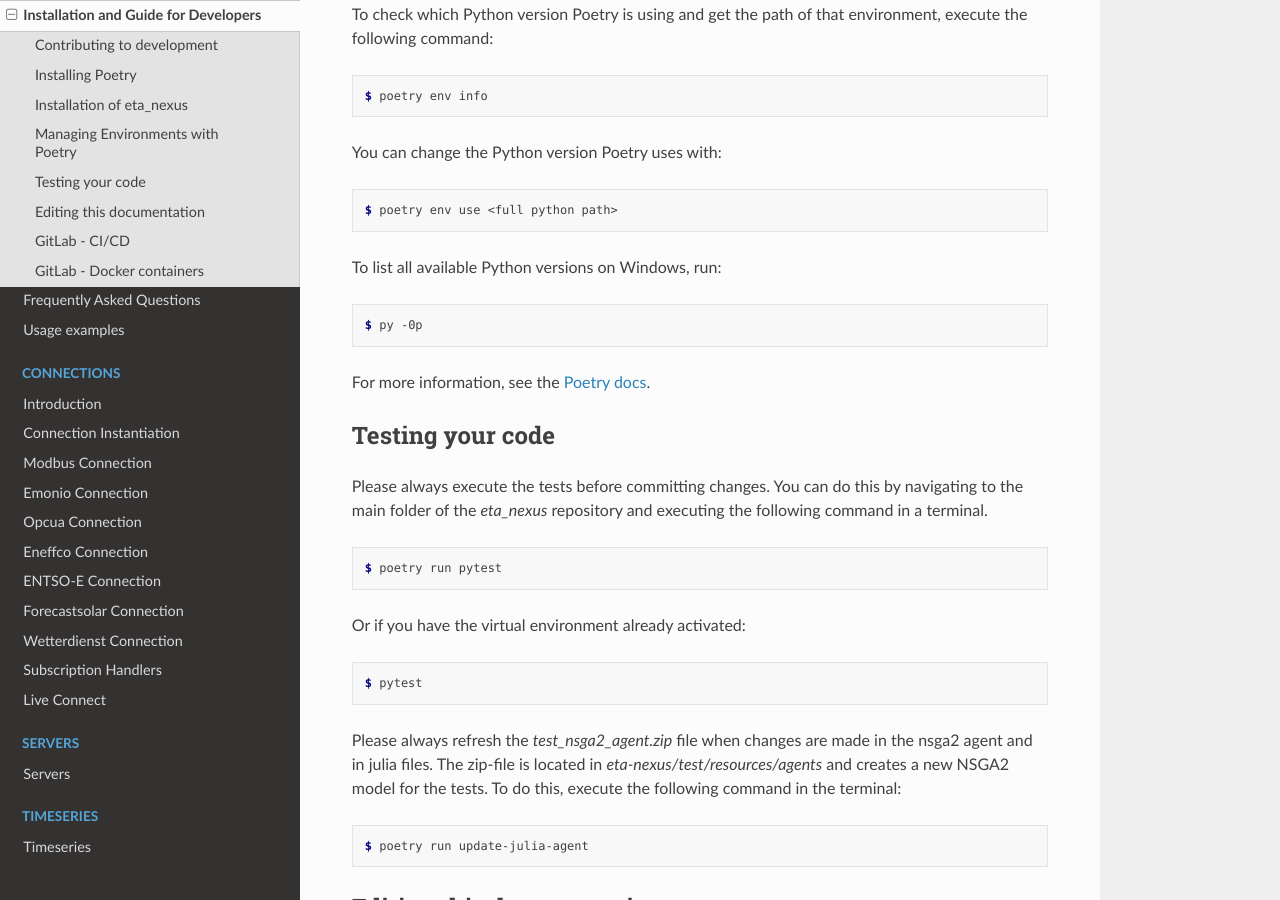
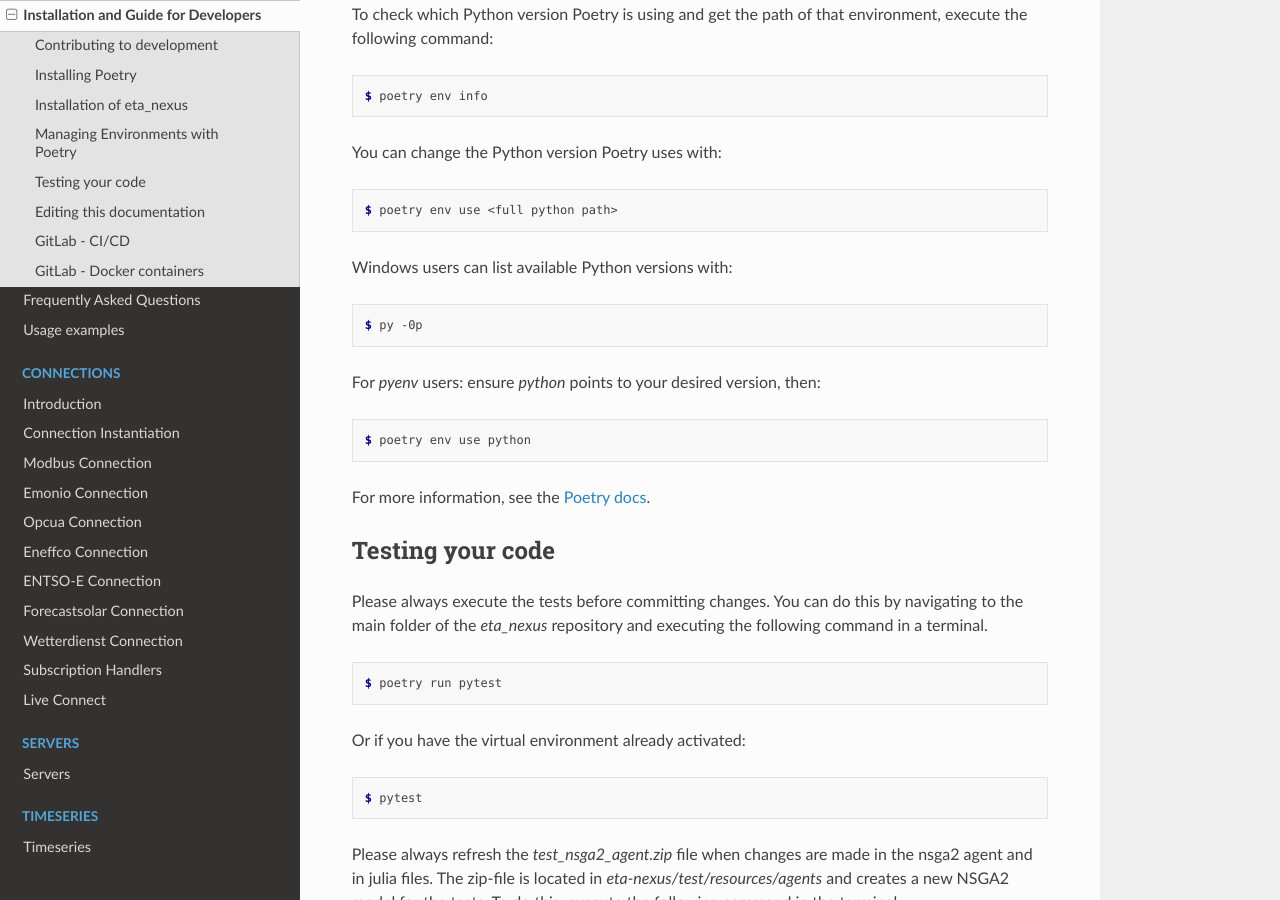
Before and after one commit to PTW-TUDa/eta-nexus, a Sphinx documentation site: the page built from docs/guide/development.rst, in a window 1280 px wide and 900 px high, scrolled down 2949 px. Built offline with Sphinx 7.4.7 and the Read the Docs theme 3.1.0, drawn with Linux system fonts in a browser that asks for light colours; pages that are not in the unit, such as notebooks, are missing from menus.

Commit message:
Resolve "Add Pyenv +  Poetry guide to docs"

```diff
--- a/docs/guide/development.rst
+++ b/docs/guide/development.rst
@@ -144,11 +144,17 @@ You can change the Python version Poetry uses with:
 
     $ poetry env use <full python path>
 
-To list all available Python versions on Windows, run:
+Windows users can list available Python versions with:
 
 .. code-block:: console
 
     $ py -0p
+
+For *pyenv* users: ensure `python` points to your desired version, then:
+
+.. code-block:: console
+
+    $ poetry env use python
 
 
 For more information, see the `Poetry docs <https://python-poetry.org/docs/managing-environments>`_.
```
